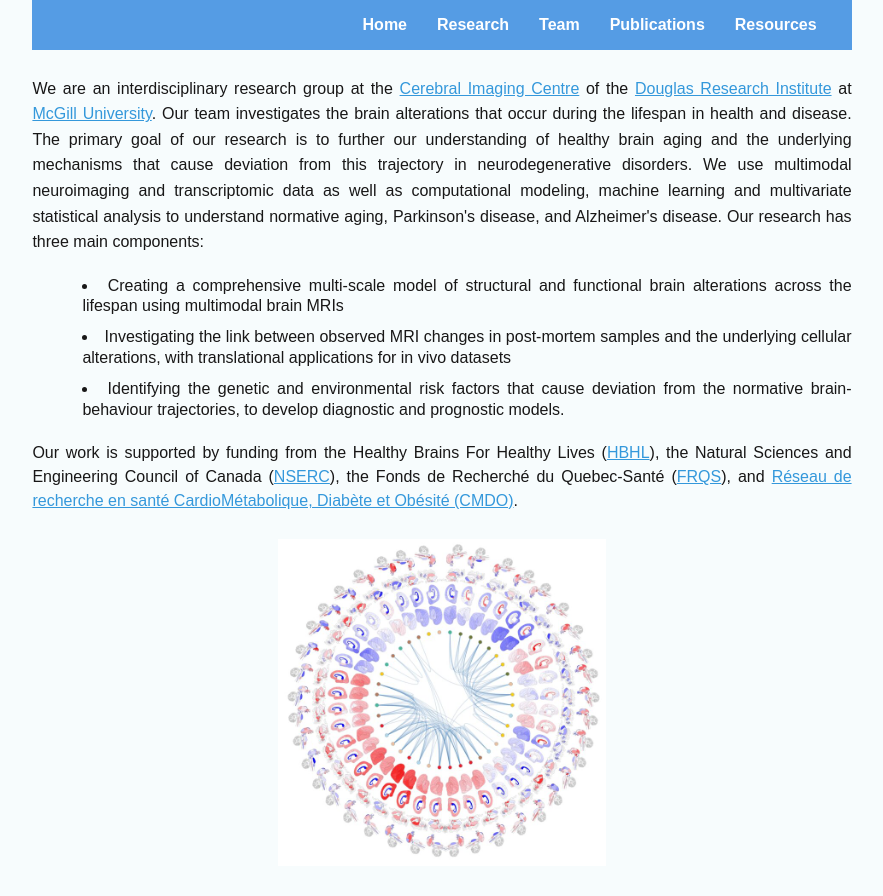
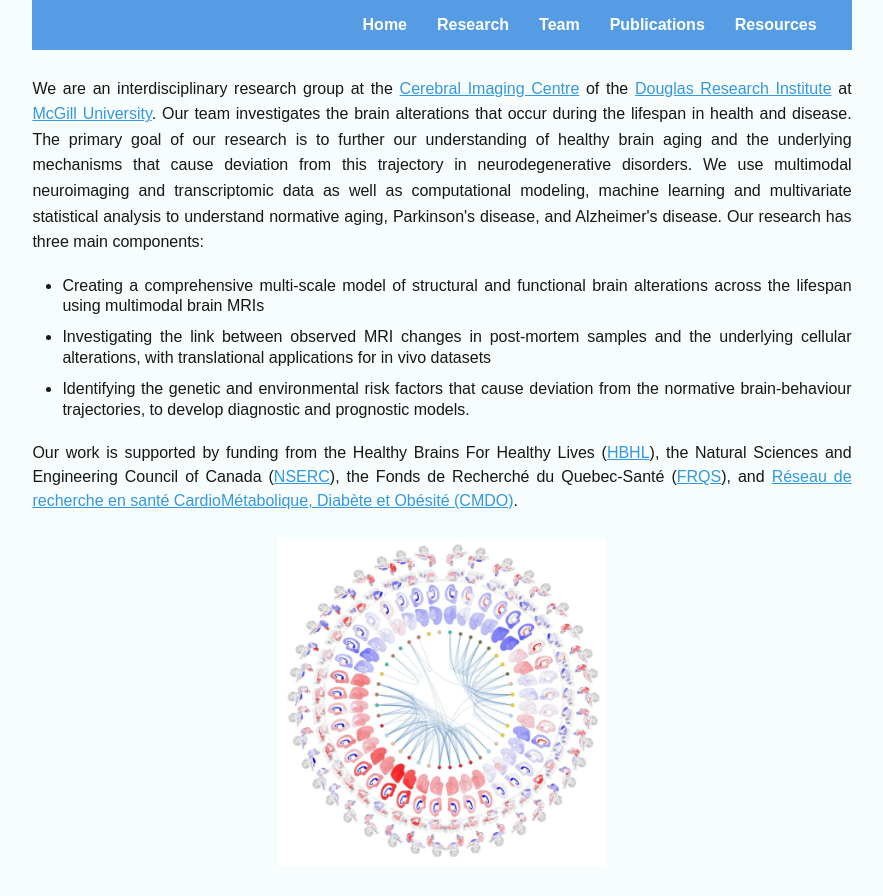
Before and after one commit to AgingLab/AgingLab.github.io, a Jekyll site: the page index.html, which Jekyll copies as it is, in a window 1280 px wide. Shown: the top 896 px of the page, without its empty margins (70-953 px from the left). Built offline with Jekyll 4.4.1, drawn with Linux system fonts in a browser that asks for light colours.

Commit message:
Updated pages and navbar

```diff
--- a/assets/css/style.css
+++ b/assets/css/style.css
@@ -11,15 +11,6 @@
   margin: 0px;
   padding: 0px;
   box-sizing: border-box;
-}
-
-ul {
-  padding-left: 0; /* Removes default left padding */
-  margin-left: 0; /* Ensures it aligns with text */
-  list-style-position: inside; /* Moves bullet points inside the text block */
-}
-li {
-  margin-left: 20px; /* Adjust spacing as needed */
 }
 
 body {
@@ -179,7 +170,7 @@ img {
 }
 
 .tabs a:hover {
-  background-color: #eee; /* Adjust the background color for the hover effect */
+  background-color: #14cff0; /* Adjust the background color for the hover effect */
   border-radius: 3px; /* Optional: add some border-radius for a rounded appearance */
 }
 
@@ -204,6 +195,11 @@ img {
   padding-bottom: 10px;
   width: 100%;
   margin-top: 20px;
+}
+
+.team-category ul {
+  padding-left: 0; /* Remove extra padding */
+  margin-left: 0; /* Align with the rest of the text */
 }
 
 .team-members {
```
